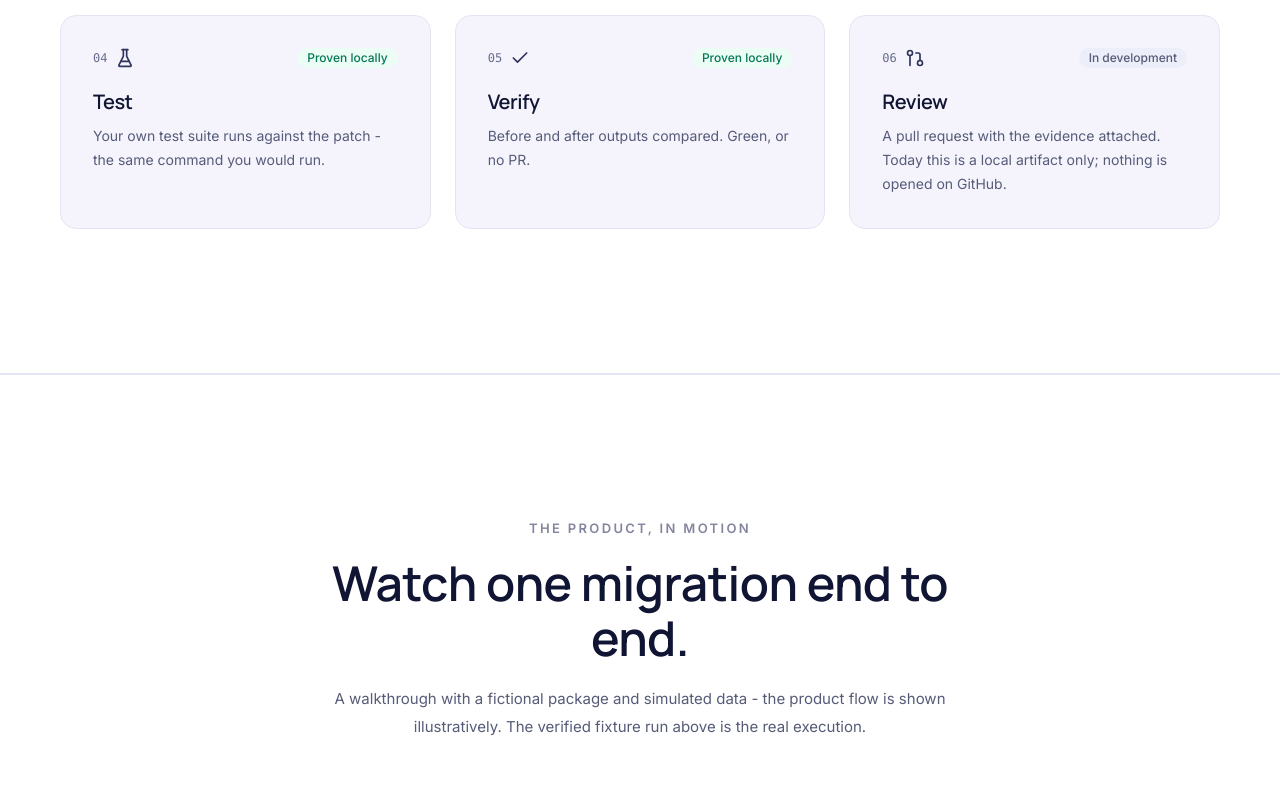
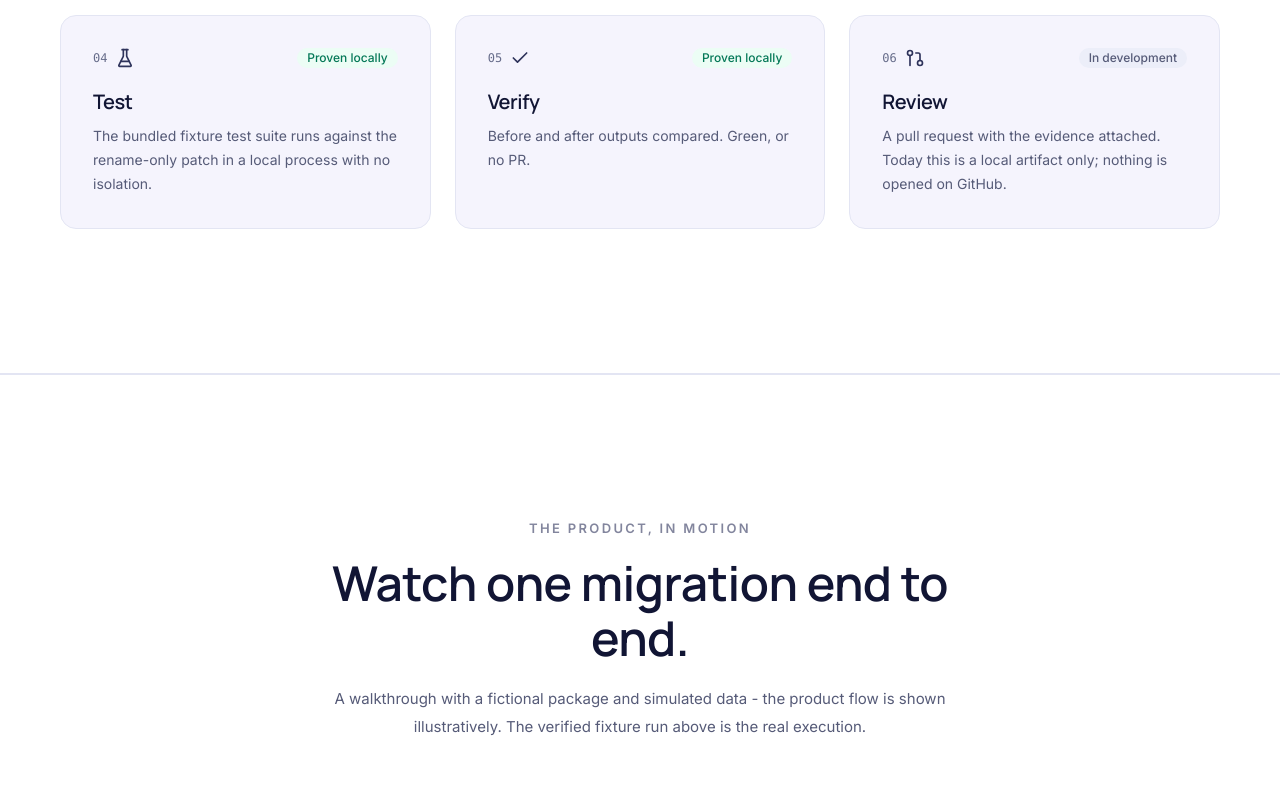
Before and after one commit to Nitish-1303/Patchversion, a Next.js app in the folder packages/site/: page / in a window 1280 px wide. Shown: the part 2980-3780 px from the top of the page. Built offline with nearby package versions, Linux system fonts and the light colour scheme.

Commit message:
Update page.tsx

```diff
--- a/packages/site/src/app/page.tsx
+++ b/packages/site/src/app/page.tsx
@@ -182,7 +182,7 @@ function EvidenceMock() {
           <div className="rounded-xl bg-error-bg px-4 py-3"><span className="font-semibold text-error">Before</span><br /><span className="text-text-secondary">2 tests failing</span></div>
           <div className="rounded-xl bg-success-bg px-4 py-3"><span className="font-semibold text-success">After</span><br /><span className="text-text-secondary">3/3 passing</span></div>
         </div>
-        <p className="text-[13px] text-text-secondary">Call sites, the full diff and the raw test output travel with the PR. Review is a read, not an investigation.</p>
+        <p className="text-[13px] text-text-secondary">Call sites, the full diff and raw test output are prepared locally with PR text. GitHub PR delivery is planned.</p>
       </div>
     </div>
   );
@@ -194,7 +194,7 @@ const STAGES = [
   { name: 'Detect', desc: 'A provider ships a change that breaks an API shape your code uses. Continuous watching is in development; detection runs today on recorded changes.', status: 'Proven locally' },
   { name: 'Analyze', desc: 'Static analysis lists the call sites it can see that touch the changed surface, down to the line. Coverage is partial: dynamic or indirect use can be missed.', status: 'Proven locally' },
   { name: 'Patch', desc: 'A minimal diff that changes only what the break requires.', status: 'Proven locally' },
-  { name: 'Test', desc: 'Your own test suite runs against the patch - the same command you would run.', status: 'Proven locally' },
+  { name: 'Test', desc: 'The bundled fixture test suite runs against the rename-only patch in a local process with no isolation.', status: 'Proven locally' },
   { name: 'Verify', desc: 'Before and after outputs compared. Green, or no PR.', status: 'Proven locally' },
   { name: 'Review', desc: 'A pull request with the evidence attached. Today this is a local artifact only; nothing is opened on GitHub.', status: 'In development' },
 ];
@@ -420,7 +420,7 @@ export default function HomePage() {
                 Red to green, or no pull request
               </h2>
               <p className="text-base leading-8 text-text-secondary mb-6">
-                PatchBay reproduces the break against your real code, applies a minimal patch, and reruns your test suite. If the suite does not go green, you get a diagnosis of the break - never an unproven fix.
+                On bundled fixtures only, PatchBay reproduces the break, applies a deterministic rename patch, and reruns the fixture test suite. If the suite does not go green, you get a diagnosis of the break - never an unproven fix.
               </p>
               <p className="text-base leading-8 text-text-secondary">
                 This loop runs today against the bundled fixture migration (mockpay 1.0.0 to 2.0.0): two failing tests in, three passing tests out. The fixture stands in for a live provider; a real-provider run is the next milestone.
```
